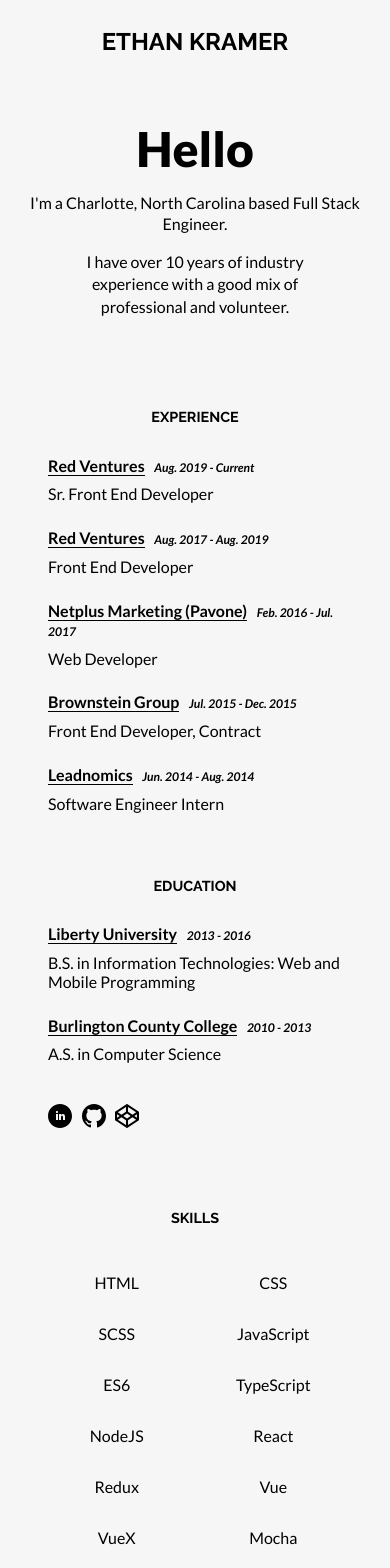
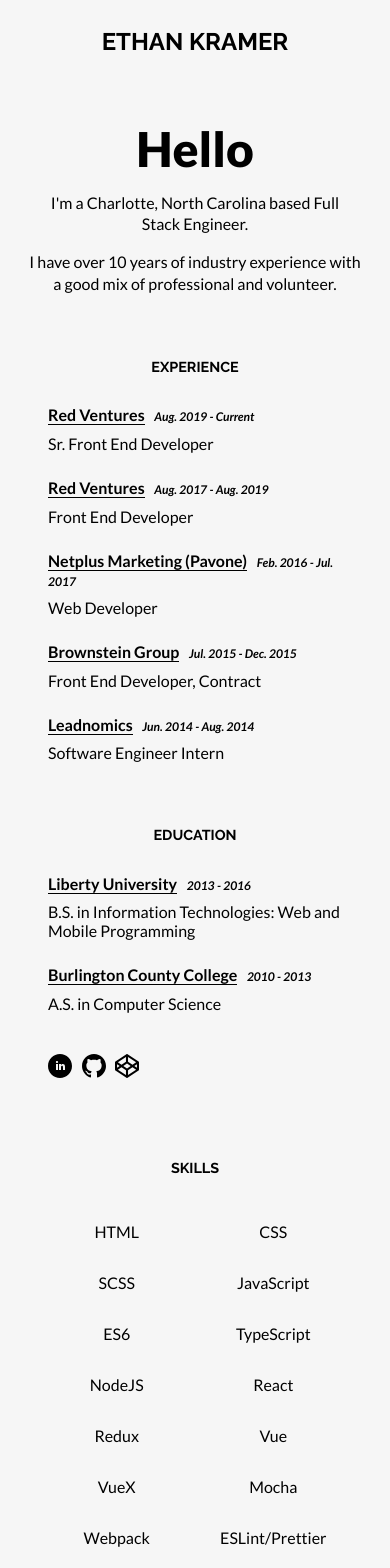
Before and after one commit to ekdevdes/personal-site, a Next.js app: page / in a window 390 px wide. Shown: the top 1568 px of the page. Built offline with nearby package versions, Linux system fonts and the light colour scheme.

Commit message:
responsive style updates

```diff
--- a/components/Experience/styles.module.scss
+++ b/components/Experience/styles.module.scss
@@ -1,3 +1,6 @@
+@import '../../styles/vars';
+@import '../../styles/mixins';
+
 .employer {
   font-weight: 700;
   margin-bottom: 0.6rem;
@@ -13,6 +16,13 @@
     font-style: italic;
     font-size: 0.75rem;
     font-weight: 300;
+    display: block;
+    margin-top: 0.3rem;
+
+    @include mq(375px) {
+      display: inline;
+      margin: 0;
+    }
   }
 }
 
--- a/components/Hero/styles.module.scss
+++ b/components/Hero/styles.module.scss
@@ -29,14 +29,15 @@
   font-size: 1rem;
   line-height: 1.3;
   text-align: center;
+  width: 90%;
 
   @include mq($md) {
+    width: inherit;
     font-size: 1.5rem;
   }
 }
 
 .about {
-  width: 85%;
   text-align: center;
   line-height: 1.4;
   margin-top: 0;
--- a/components/InfoSection/styles.module.scss
+++ b/components/InfoSection/styles.module.scss
@@ -2,9 +2,13 @@
 @import '../../styles/mixins';
 
 .container {
-  margin: 3.75rem 2.5rem;
+  margin: 2rem 2.5rem;
 
-  @include mq($md) {
+  @include mq($sm) {
+    margin: 3.75rem 2.5rem;
+  }
+
+  @include mq($lg) {
     margin: 7.2rem 5rem 1.9rem 5rem;
   }
 }
--- a/components/SocialLinks/styles.module.scss
+++ b/components/SocialLinks/styles.module.scss
@@ -4,6 +4,11 @@
 .iconContainer {
   display: none;
   align-items: center;
+  text-align: center;
+
+  @include mq(375px) {
+    text-align: left;
+  }
 
   &.showIcons {
     display: block;
```
